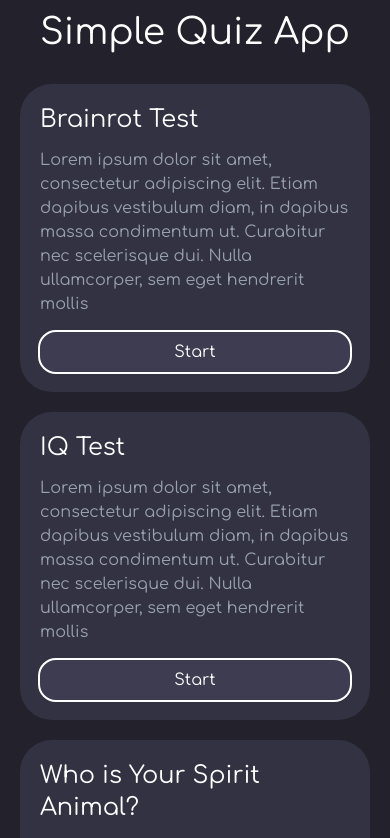
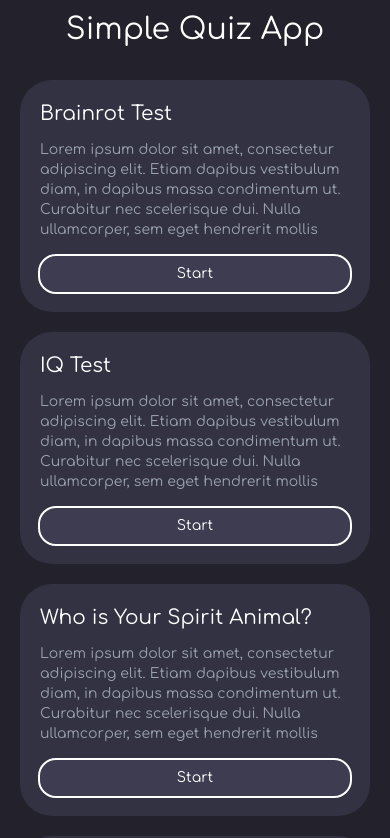
Before and after one commit to lZh1r/quiz-app, a React (Vite) app: page / in a window 390 px wide. Shown: the top 838 px of the page. Built offline with nearby package versions, Linux system fonts and the light colour scheme.

Commit message:
Responsive 2 + Vitest install

```diff
--- a/package.json
+++ b/package.json
@@ -32,6 +32,7 @@
     "globals": "^15.15.0",
     "typescript": "~5.7.2",
     "typescript-eslint": "^8.24.1",
-    "vite": "^6.2.0"
+    "vite": "^6.2.0",
+    "vitest": "^3.1.1"
   }
 }
--- a/src/elements/QuizTitleCard.tsx
+++ b/src/elements/QuizTitleCard.tsx
@@ -5,12 +5,11 @@ export default function QuizTitleCard({title, description, path}: {title:string,
     return (
         <div className="bg-card-back rounded-4xl p-5 m-5 flex flex-col justify-between font-primary">
             <div>
-                <h2 className="text-white text-2xl mb-3">{title}</h2>
-                <p className="text-gray-400">{description}</p>
+                <h2 className="text-white md:text-2xl text-xl mb-3">{title}</h2>
+                <p className="text-gray-400 max-md:text-sm">{description}</p>
             </div>
-
             <Link to={path}>
-                <button className="text-white cursor-pointer mt-4 outline-2 outline-solid outline-white
+                <button className="text-white max-md:text-sm cursor-pointer mt-4 outline-2 outline-solid outline-white
                 w-[100%] rounded-2xl p-2 bg-button-back hover:bg-button-highlight">Start</button>
             </Link>
         </div>
--- a/src/pages/HomePage.tsx
+++ b/src/pages/HomePage.tsx
@@ -5,7 +5,7 @@ import {quizes} from "../utils/Quizes.tsx";
 export default function HomePage() {
     return (
         <div className="bg-dark h-screen">
-            <h1 className="font-primary text-4xl text-white text-center p-3">Simple Quiz App</h1>
+            <h1 className="font-primary md:text-4xl text-3xl text-white text-center p-3">Simple Quiz App</h1>
             <div className="md:grid grid-cols-3">
                 {quizes.map((quiz) => <QuizTitleCard key={quiz.id} title={quiz.title} description={quiz.description} path={`/${quiz.id}`}/> )}
             </div>
--- a/src/pages/QuizPage.tsx
+++ b/src/pages/QuizPage.tsx
@@ -10,12 +10,12 @@ export default function QuizPage({quizName, questions}: {quizName: string, quest
         <div>
             <div className="flex justify-between">
                 <Link to={'/'}>
-                    <FontAwesomeIcon icon={faHouse} className="text-4xl text-gray-400 outline-solid outline-2 outline-gray-400 rounded-4xl p-2
+                    <FontAwesomeIcon icon={faHouse} className="md:text-4xl text-3xl text-gray-400 outline-solid outline-2 outline-gray-400 rounded-4xl p-2
             cursor-pointer hover:outline-white hover:text-white m-2" />
                 </Link>
-                <h1 className="font-primary text-4xl text-white text-center p-3">{quizName}</h1>
+                <h1 className="font-primary md:text-4xl text-3xl text-white text-center p-3">{quizName}</h1>
                 {/*TODO: make adequate layout*/}
-                <FontAwesomeIcon icon={faHouse} className="text-4xl text-dark rounded-4xl p-2 m-2" />
+                <FontAwesomeIcon icon={faHouse} className="md:text-4xl text-3xl text-dark rounded-4xl p-2 m-2" />
             </div>
             <QuestionCard questions={questions}/>
         </div>
```
Also changed, not shown: 1 other file (tests, documents, lock files or other folders).
